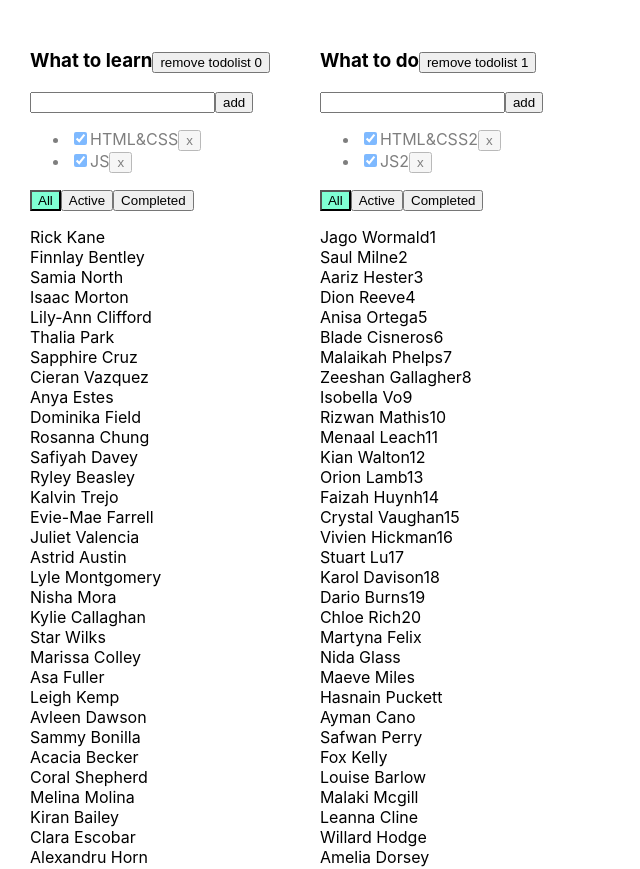
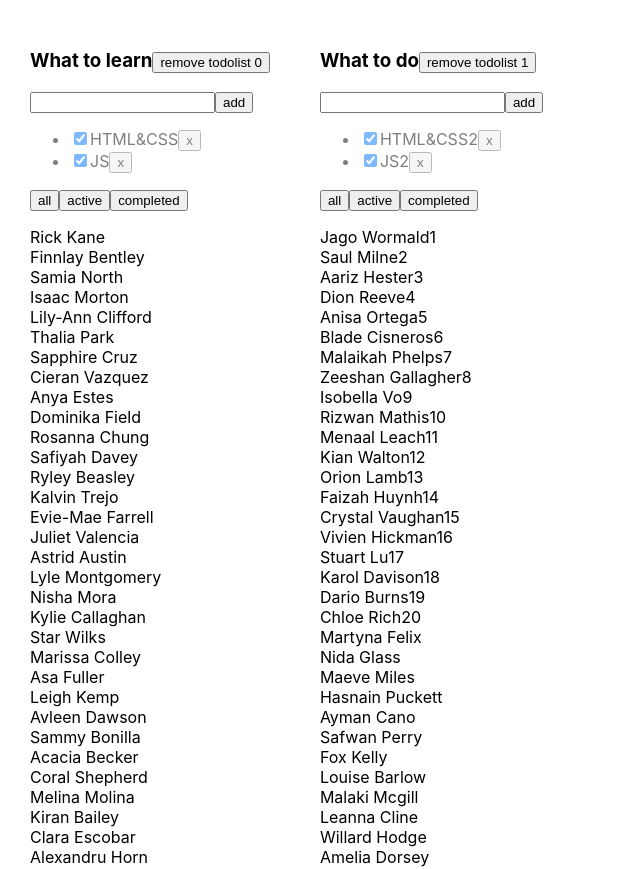
Before and after one commit to dktwho/callback-dop-1, a React (Create React App) app: page / in a window 1280 px wide. Shown: the top 869 px of the page, without its empty margins (0-640 px from the left). Built offline with nearby package versions, Linux system fonts and the light colour scheme.

Commit message:
Fixed changeFilterHandler

```diff
--- a/src/Todolist.tsx
+++ b/src/Todolist.tsx
@@ -46,8 +46,13 @@ export function Todolist(props: PropsType) {
     }
 
     const removeTaskClickHandler = (taskId: string) => {
-        props.removeTask(taskId, props.id )
+        props.removeTask(taskId, props.id)
     }
+
+    const changeFilterHandler = (value: FilterValuesType) => {
+        props.changeFilter(value, props.id)
+    }
+
     return <div>
         <h3> {props.title}
             <Button name={`remove todolist ${props.id}`} callBack={() => removeTodoListHandler()}/>
@@ -58,7 +63,6 @@ export function Todolist(props: PropsType) {
                    onKeyPress={onKeyPressHandler}
                    className={error ? "error" : ""}
             />
-            {/*<button onClick={() => {'addTask'}}>+</button>*/}
             <Button name={'add'} callBack={addTaskClickHandler}/>
             {error && <div className="error-message">{error}</div>}
         </div>
@@ -79,18 +83,9 @@ export function Todolist(props: PropsType) {
             }
         </ul>
         <div>
-            <button className={props.filter === 'all' ? "active-filter" : ""}
-                    onClick={() => {
-                    }}>All
-            </button>
-            <button className={props.filter === 'active' ? "active-filter" : ""}
-                    onClick={() => {
-                    }}>Active
-            </button>
-            <button className={props.filter === 'completed' ? "active-filter" : ""}
-                    onClick={() => {
-                    }}>Completed
-            </button>
+            <Button name={'all'} callBack={() => changeFilterHandler('all')}/>
+            <Button name={'active'} callBack={() => changeFilterHandler('active')}/>
+            <Button name={'completed'} callBack={() => changeFilterHandler('completed')}/>
         </div>
         <p></p>
         {
```
